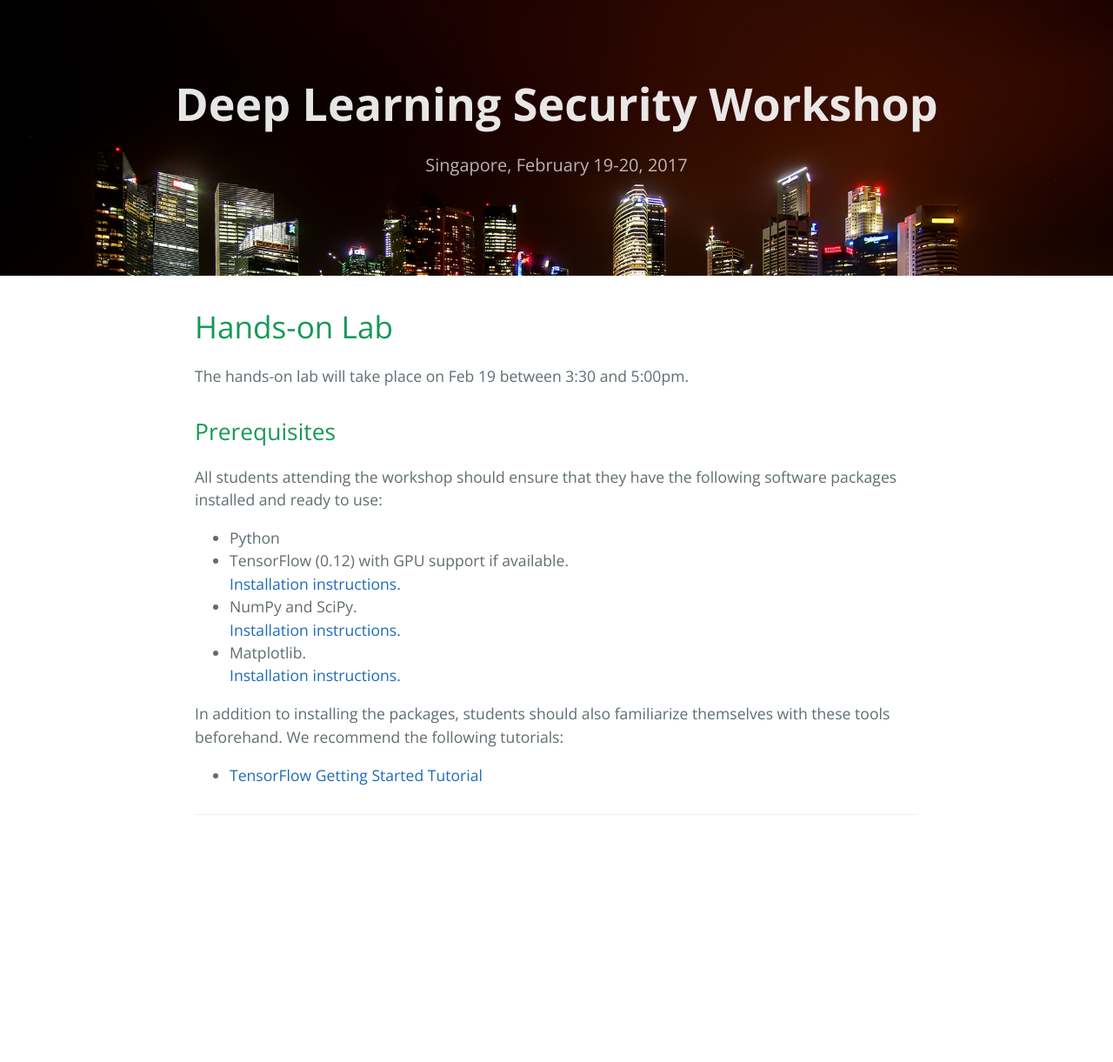
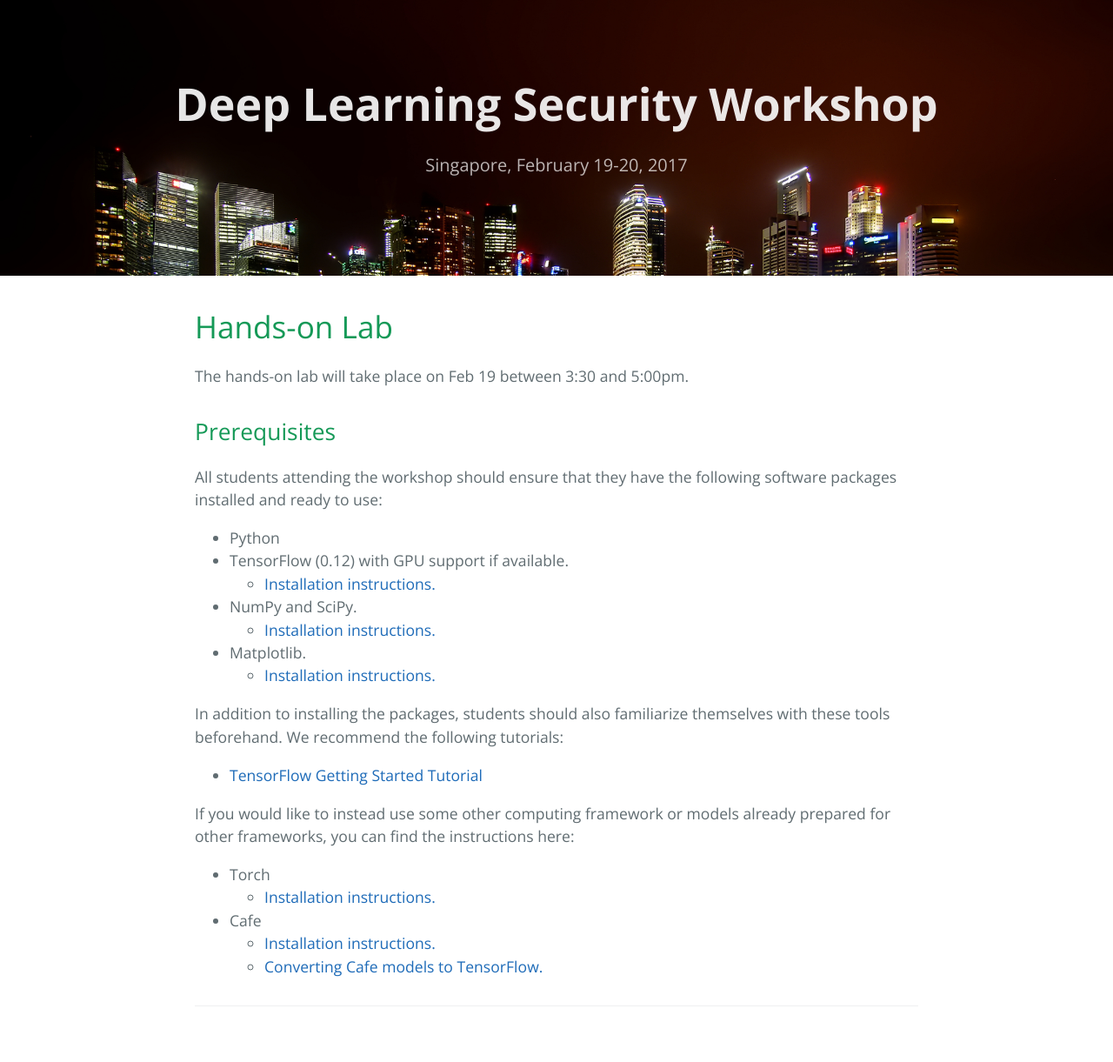
Before and after one commit to deep-learning-security/deep-learning-security.github.io, a Jekyll site: the page built from lab.md, in a window 1280 px wide. Shown: the whole page at 87% size. Built offline with Jekyll 4.4.1, drawn with Linux system fonts in a browser that asks for light colours; before the commit the page ends 1001 px from its top, so only the background shows below that.

Commit message:
Add Torch and Cafe installation instructions

```diff
--- a/lab.md
+++ b/lab.md
@@ -12,13 +12,21 @@ The hands-on lab will take place on Feb 19 between 3:30 and 5:00pm.
 All students attending the workshop should ensure that they have the following software packages installed and ready to use:
 
 * Python
-* TensorFlow (0.12) with GPU support if available.<br/>
-  [Installation instructions.](https://www.tensorflow.org/get_started/os_setup)
-* NumPy and SciPy.<br/>
-  [Installation instructions.](https://www.scipy.org/install.html)
-* Matplotlib.<br/>
-  [Installation instructions.](http://matplotlib.org/users/installing.html)
+* TensorFlow (0.12) with GPU support if available.
+  * [Installation instructions.](https://www.tensorflow.org/get_started/os_setup)
+* NumPy and SciPy.
+  * [Installation instructions.](https://www.scipy.org/install.html)
+* Matplotlib.
+  * [Installation instructions.](http://matplotlib.org/users/installing.html)
 
 In addition to installing the packages, students should also familiarize themselves with these tools beforehand. We recommend the following tutorials:
 
 * [TensorFlow Getting Started Tutorial](https://www.tensorflow.org/get_started/basic_usage)
+
+If you would like to instead use some other computing framework or models already prepared for other frameworks, you can find the instructions here:
+
+* Torch
+  * [Installation instructions.](http://torch.ch/docs/getting-started.html)
+* Cafe
+  * [Installation instructions.](http://caffe.berkeleyvision.org/installation.html)<br/>
+  * [Converting Cafe models to TensorFlow.](https://github.com/ethereon/caffe-tensorflow)
```
